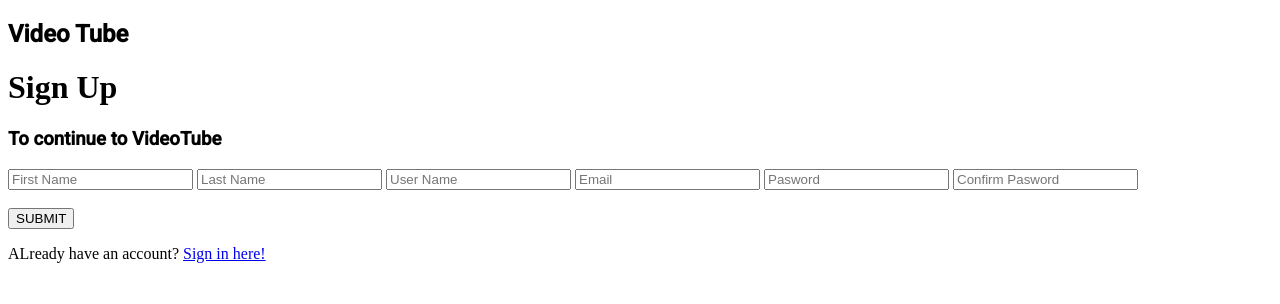
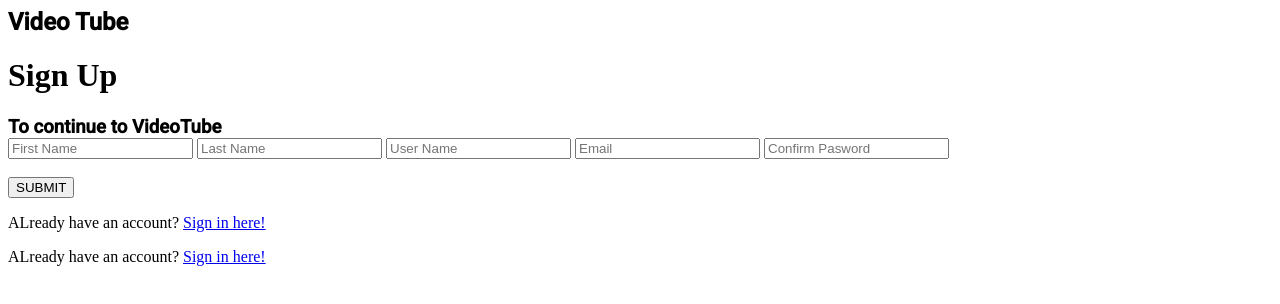
Before and after one commit to BURHANMEHMOOD/Assigment-forms, a plain HTML site: page 1/index.html in a window 1280 px wide. Drawn offline with Linux system fonts and the light colour scheme.

Commit message:
Add: New para

```diff
--- a/1/index.html
+++ b/1/index.html
@@ -22,7 +22,6 @@
             <input type="text" class="input" placeholder="Last Name">
             <input type="text" class="input" placeholder="User Name">
             <input type="text" class="input" placeholder="Email">
-            <input type="text" class="input" placeholder="Pasword" required>
             <input type="text" class="input" placeholder="Confirm Pasword" required>
         </div>
     </div>
@@ -35,6 +34,10 @@
             ALready have an account?
             <a href="#">Sign in here!</a>
         </p>
+        <p>
+            ALready have an account?
+            <a href="#">Sign in here!</a>
+        </p>
     </div>
 
 
--- a/1/style.css
+++ b/1/style.css
@@ -1,3 +1,5 @@
 h2 ,h3{
     font-family: 'Roboto', sans-serif;
+    padding: 0;
+    margin: 0;
 }
```
